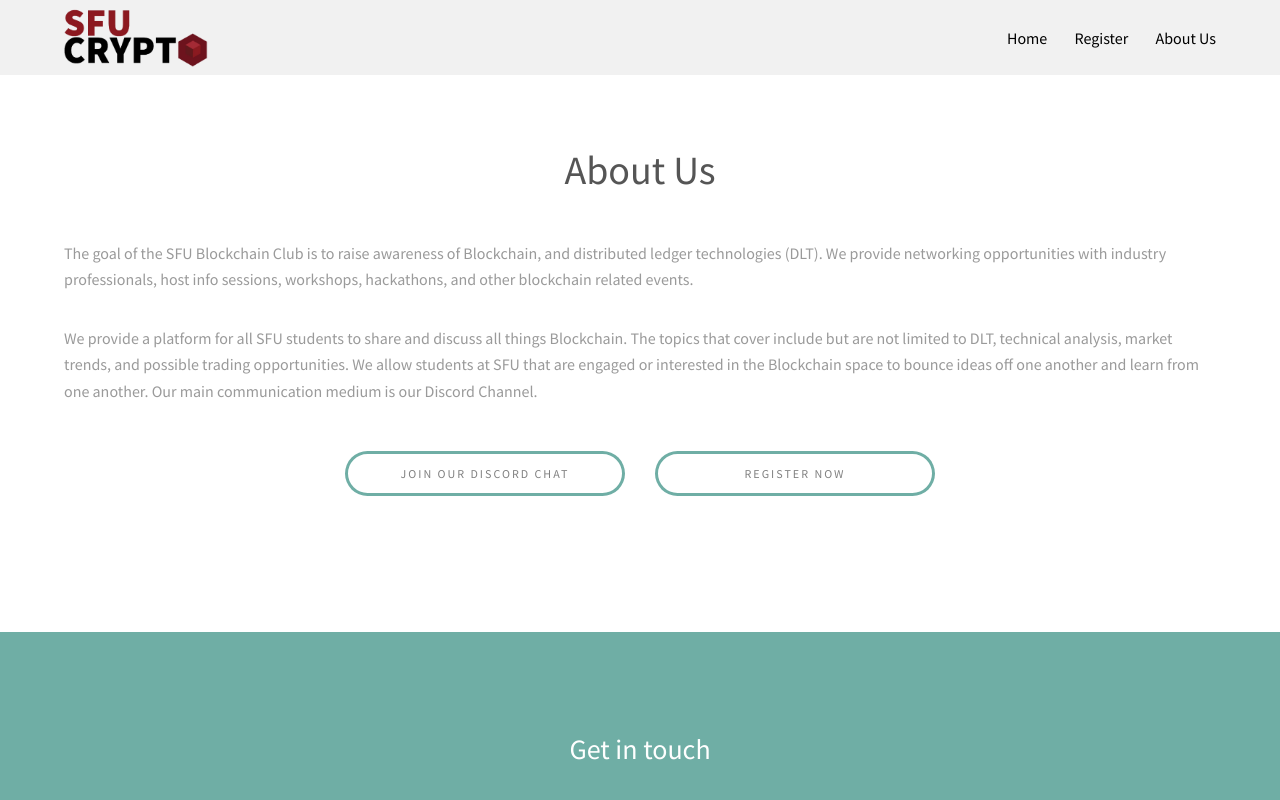
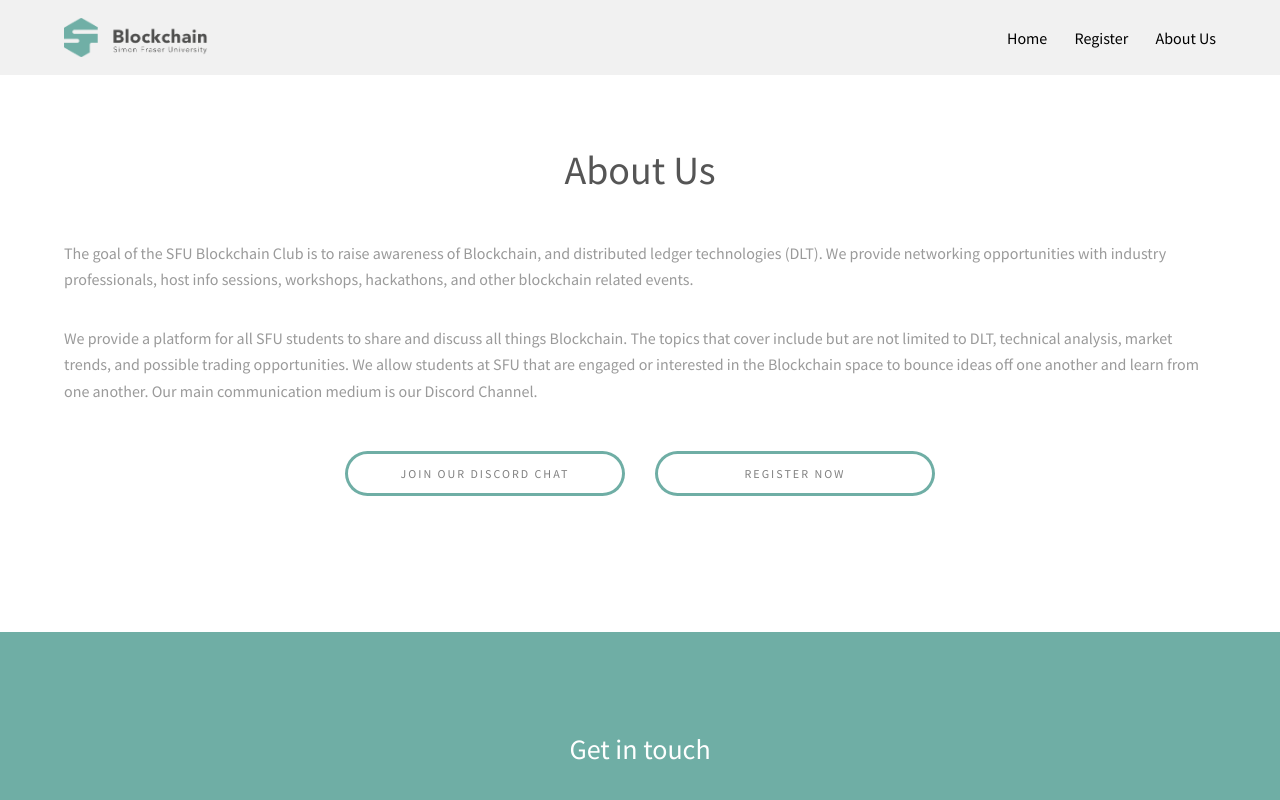
Before and after one commit to siddg97/SFUCryptoSite, a website: page views/about.html in a window 1280 px wide. Shown: the top 800 px of the page. Drawn offline with Linux system fonts and the light colour scheme; files whose address does not match are found by name.

Commit message:
updated logo on navbar

```diff
--- a/views/about.html
+++ b/views/about.html
@@ -31,7 +31,7 @@
 		<!-- Header -->
 			<header id="header">
 				<div class="inner flexbox center-column">
-					<a href="/" class="logo"><img src="/images/club-logo.png" style="width: 9rem;"></a>
+					<a href="/" class="logo"><img src="/images/blockchain-logo.png" style="width: 9rem;"></a>
 					<nav id="nav" class="align-end issubpage">
                         <a href="/" class="subpage-link">Home</a>
                         <a href="/register" class="subpage-link">Register</a>
```
Also changed, not shown: views/confirmreq.html (+1 -1 lines), views/errorreq.html (+1 -1 lines), views/index.html (+1 -1 lines), views/register.html (+1 -1 lines), views/sfucoin.html (+1 -1 lines), public/images/blockchain-logo.png (added).
